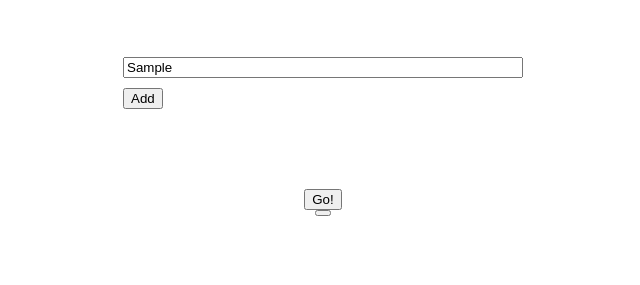
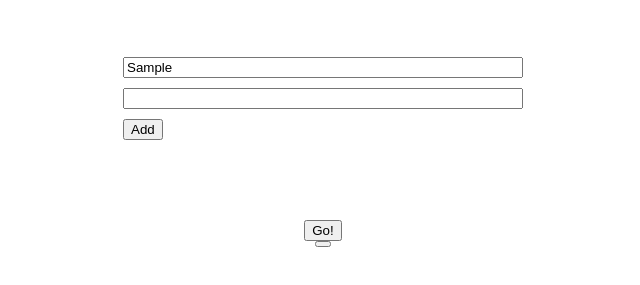
Before and after one commit to Ingafelicia/help-me-choose, a plain HTML site: page Index.html in a window 1280 px wide. Both pictures are taken after typing "Sample" into the empty fields and a click on the button "Add". Shown: the part 227-512 px from the top of the page, without its empty margins (317-957 px from the left). Drawn offline with nearby package versions, Linux system fonts and the light colour scheme.

Commit message:
början javascript

```diff
--- a/Index.html
+++ b/Index.html
@@ -13,6 +13,20 @@
       </div>
       <button class="addoption">Add</button>
     </div>
+    <div class="resultSection"></div>
     <button>Go!<button/>
+
+    <script src=" https://code.jquery.com/jquery-3.3.1.min.js"></script>
+    <script>
+    $(function(){
+      $('.resultSection').hide()
+
+      var add_option = function() {
+      $('.inputs').append('<input></input>')
+      }
+
+      $('.addoption').click(add_option)
+    })
+    </script>
   </body>
 </html>
```
